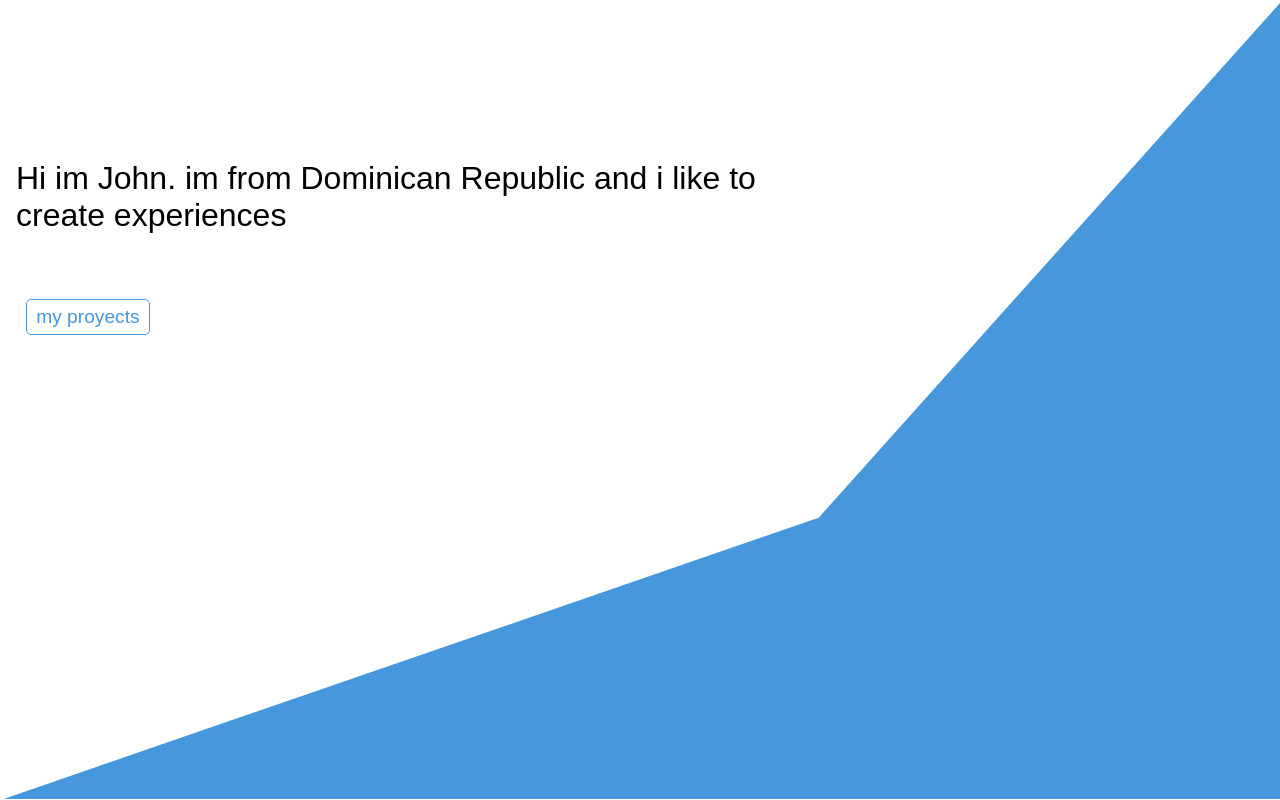
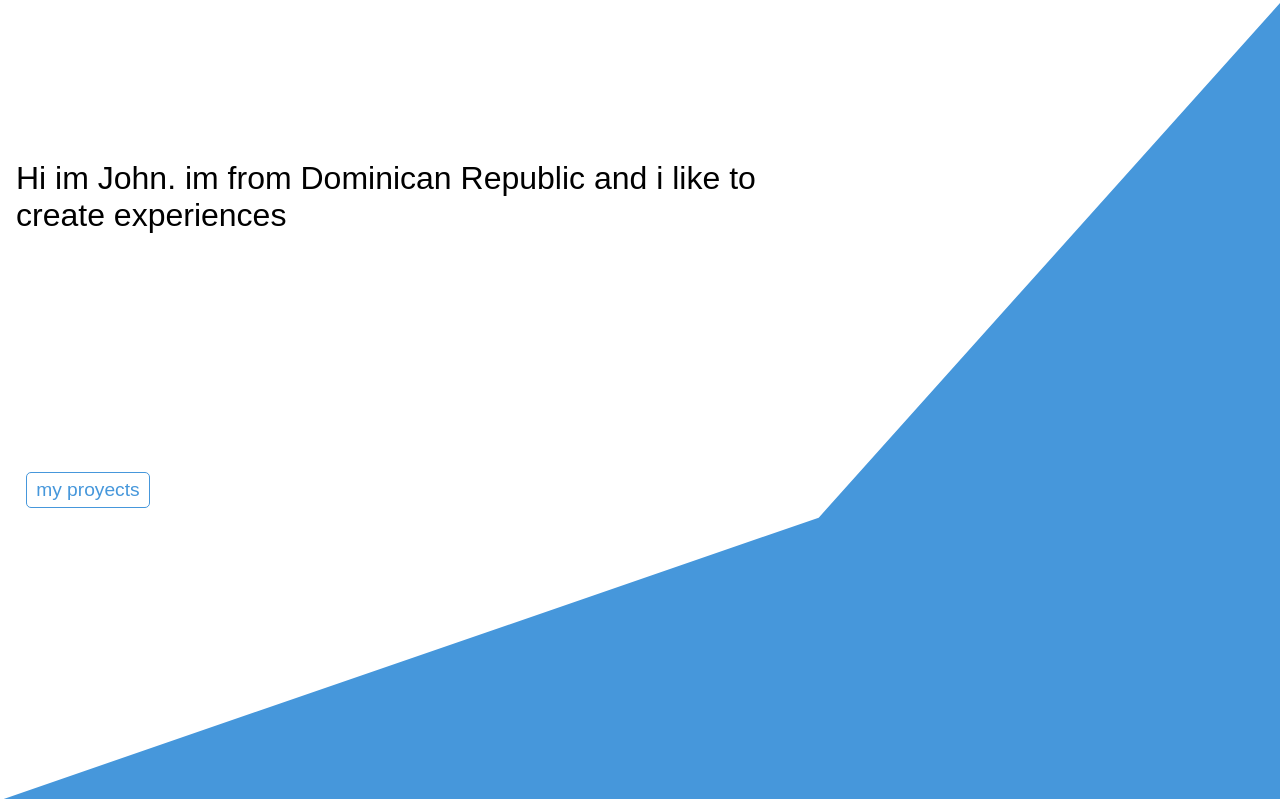
Before and after one commit to NIKDEK/nikdek.github.io, a plain HTML site: page index.html in a window 1280 px wide. Both pictures are taken after a click on the label "Start". Drawn offline with Linux system fonts and the light colour scheme.

Commit message:
Update main.css

```diff
--- a/main.css
+++ b/main.css
@@ -15,10 +15,6 @@
   svg {
     position: absolute;
   }
-
-#proyects{
-    margin-top:1em;
-}
 
   .container,
   .ctproyects {
@@ -583,3 +579,8 @@
     color: #2980b9;
     fill: #2980b9
   }
+
+
+#proyects{
+    margin-top:10em;
+}
```
